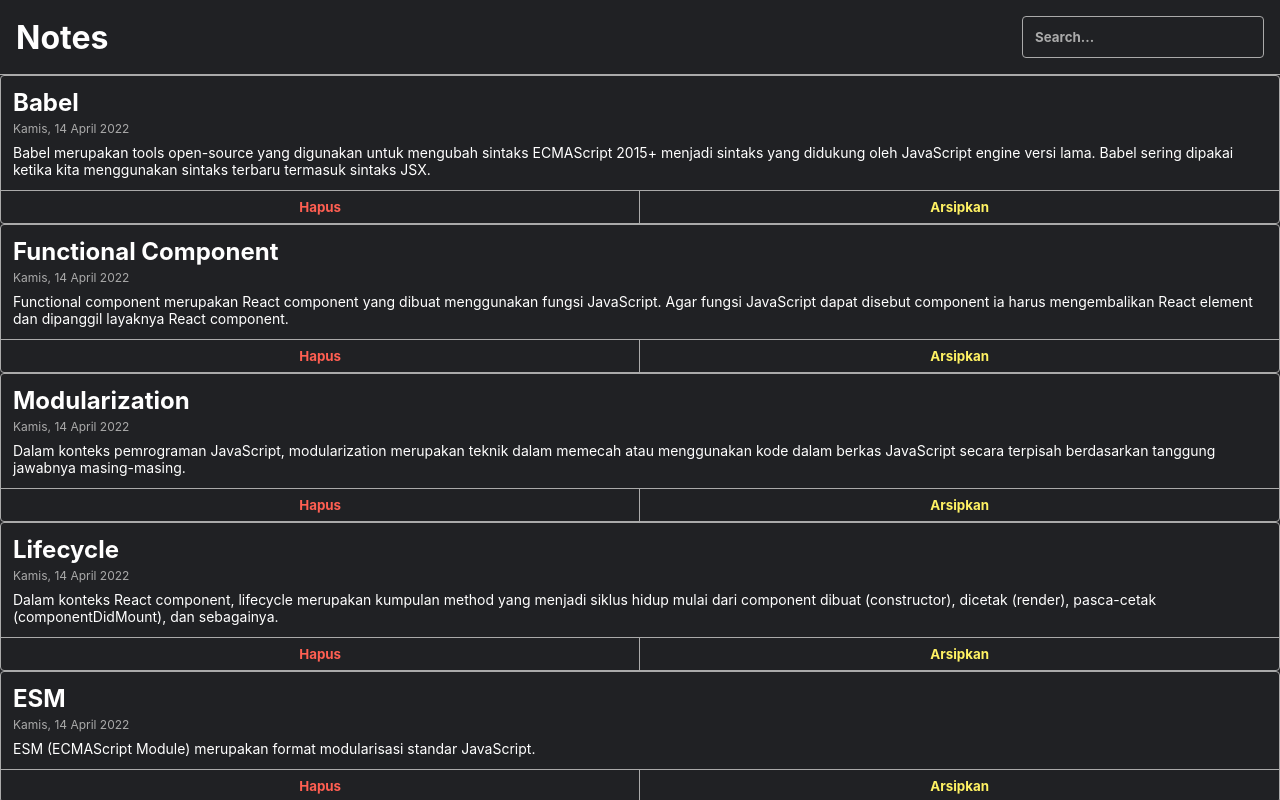
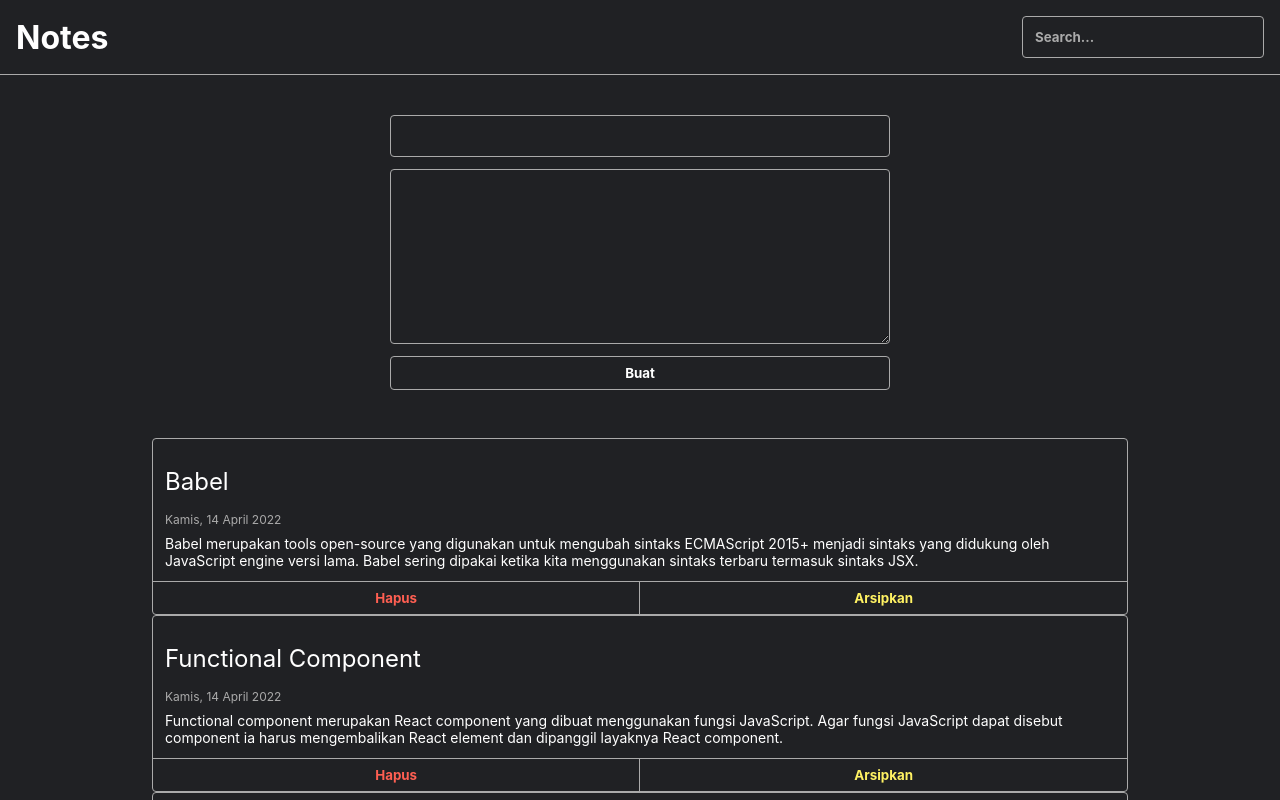
Before and after one commit to rfsyhb/react-learn-personal-note, a React (Vite) app: page / in a window 1280 px wide. Shown: the top 800 px of the page. Built offline with nearby package versions, Linux system fonts and the light colour scheme.

Commit message:
Input-Note and worked! ggwp

```diff
--- a/src/components/NoteApp.jsx
+++ b/src/components/NoteApp.jsx
@@ -2,6 +2,7 @@ import React from "react";
 import { getInitialData, showFormattedDate } from "../utils/index";
 import NoteHeader from "./NoteHeader";
 import NoteList from "./NoteList";
+import NoteInput from "./NoteInput";
 
 class NoteApp extends React.Component {
   constructor(props) {
@@ -65,10 +66,27 @@ class NoteApp extends React.Component {
     })
   }
 
+  onSubmitInputHandler = ({ title, body }) => {
+    const newNote = {
+      id: Number(new Date()),
+      title,
+      body,
+      createdAt: new Date().toISOString(),
+      archived: false
+    }
+    this.setState((prevState) => ({
+      notes: [
+        ...prevState.notes, newNote
+      ]
+    }));
+  }
+
   render() {
     return (
-      <div>
+      <>
         <NoteHeader onSearch={this.onSearchHandler}/>
+        <div className="note-app__body">
+          <NoteInput onSubmitInput={this.onSubmitInputHandler} />
           <NoteList
             notes={this.state.notes}
             dateConverter={showFormattedDate}
@@ -78,6 +96,7 @@ class NoteApp extends React.Component {
             onUnarchiveHandler={this.onUnarchiveHandler}
           />
         </div>
+      </>
     )
   }
 }
--- /dev/null
+++ b/src/components/NoteInput.jsx
@@ -0,0 +1,46 @@
+import React from "react";
+
+class NoteInput extends React.Component {
+  constructor(props) {
+    super(props);
+
+    this.state = {
+      title: '',
+      body: ''
+    }
+  }
+
+  onChangeTitleHandler = (event) => {
+    this.setState({
+      title: event.target.value
+    })
+  }
+
+  onChangeBodyHandler = (event) => {
+    this.setState({
+      body: event.target.value
+    })
+  }
+
+  onSubmitInputHandler = (event) => {
+    event.preventDefault();
+    this.props.onSubmitInput(this.state);
+    this.setState({
+      title: '',
+      body: ''
+    })
+  }
+
+  render() {
+    return (
+      <form className="note-input" onSubmit={this.onSubmitInputHandler}>
+        <input type="text" className="note-input__title" onChange={this.onChangeTitleHandler}/>
+        <p className="note-input__title-char-limit"></p>
+        <textarea type="text" className="note-input__body" onSubmit={this.onChangeBodyHandler}/>
+        <button>Buat</button>
+      </form>
+    );
+  }
+}
+
+export default NoteInput;
```
Lines whose indentation alone changed are shown as unchanged.
